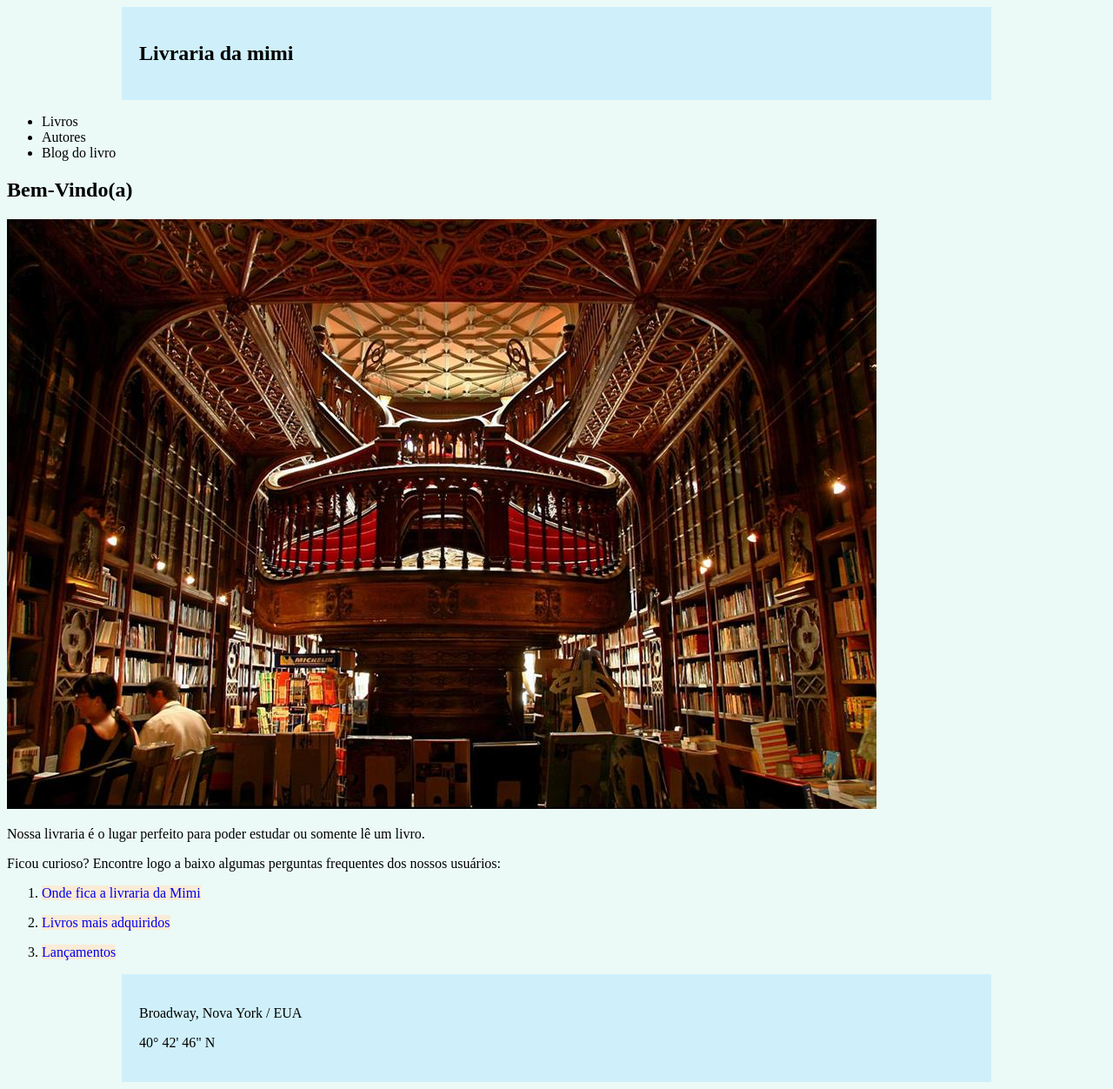
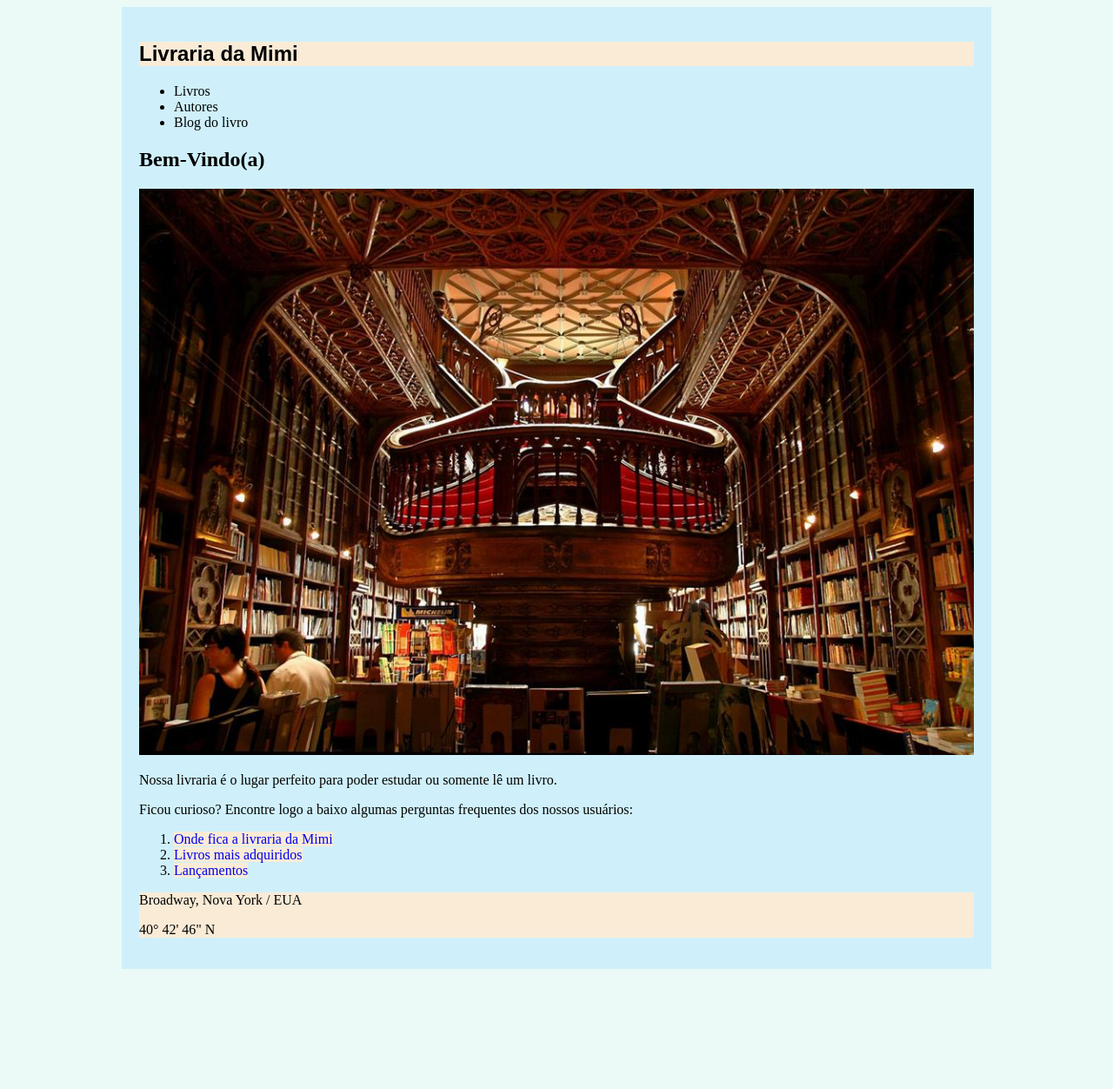
Before and after one commit to MilenaMariani/Exercicio6a-ProgWeb, a plain HTML site: page index.html in a window 1280 px wide. Shown: the whole page at 87% size. After the commit the page ends 1122 px from the top, so only its background shows below. Drawn offline with Linux system fonts and the light colour scheme.

Commit message:
Finalização

```diff
--- a/index.html
+++ b/index.html
@@ -1,51 +1,59 @@
 <!DOCTYPE html>
 <html lang="en">
+
 <head>
     <meta charset="UTF-8">
     <meta name="viewport" content="width=device-width, initial-scale=1.0">
     <link rel="stylesheet" href="style.css">
-    <title> ...</title>
+    <title> Livraria da Mimi </title>
 </head>
+
 <body>
-        <header class="container">
-        <h2 >Livraria da mimi</h2>
+    <div class="container">
+        <header>
+            <h2>Livraria da Mimi</h2>
         </header>
+        <nav class="topicos">
             <ul>
-            <nav class="topicos">
                 <li>Livros</li>
                 <li>Autores</li>
                 <li>Blog do livro</li>
+            </ul>
         </nav>
-        </ul>
 
         <h2>Bem-Vindo(a)</h2>
 
         <!-- Primeira div para foto principal -->
-        <div id="foto-livraria">
         <section>
-            <img src="livraria-porto-lello-e-irmao-photo-by-delviking-on-flickr.jpg" alt="foto-livraria">
-
+            <div>
+                <img id="foto-livraria" src="livraria-porto-lello-e-irmao-photo-by-delviking-on-flickr.jpg" alt="foto-livraria">
             </div>
 
         <!-- Segunda div para criar o blog -->
             <div>
-        <p>Nossa livraria <b></b>é o lugar perfeito para poder estudar ou somente lê um livro. </p>
+                <p>Nossa livraria é o lugar perfeito para poder estudar ou somente lê um livro. </p>
                 <p>Ficou curioso? Encontre logo a baixo algumas perguntas frequentes dos nossos usuários:</p>
                 <ol>
-            <li><p><a href="https://www.strandbooks.com" target="_blank"> Onde fica a livraria da Mimi</a></p></li>
-            <li><p><a href="https://www.strandbooks.com/collections/bestsellers.html?page=1" target="_blank"> Livros mais adquiridos</a></p></li>
-            <li><p><a href="https://www.strandbooks.com/collections/new-arrivals.html?page=1" target="_blank"> Lançamentos</a></p></li>
+                    <li>
+                        <a href="https://www.strandbooks.com" target="_blank"> Onde fica a livraria da Mimi</a>
+                    </li>
+                    <li>
+                        <a href="https://www.strandbooks.com/collections/bestsellers.html?page=1" target="_blank"> Livros mais adquiridos</a>
+                    </li>
+                    <li>
+                        <a href="https://www.strandbooks.com/collections/new-arrivals.html?page=1" target="_blank">Lançamentos</a>
+                    </li>
                 </ol>
+            </div>
         </section>
-        </div>
 
-        <div>
         <footer class="rodape">
             <p>Broadway, Nova York / EUA</p>
             <P>40° 42' 46" N</P>
         </footer>
+
     </div>
 
+</body>
 
-</body>
 </html>
--- a/style.css
+++ b/style.css
@@ -1,14 +1,28 @@
+@font-face{
+    font-family:Arial Narrow 7;
+    src: url(https://www.1001freefonts.com/search.php?q=arial&search.x=0&search.y=0);
+}
+
 
 body{
     background-color: rgb(235, 250, 246);
 }
 
 
-.container, .rodape{
+.container{
     background-color: rgb(207, 240, 250);
     padding: 20px;
     width: 960px;
     margin: auto;
+
+}
+
+header h2{
+    font-family: Arial, Helvetica, sans-serif;
+}
+
+header, footer{
+background-color: antiquewhite
 
 }
 
```
Lines whose indentation alone changed are shown as unchanged.
